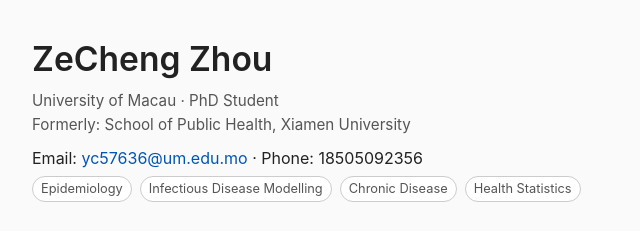
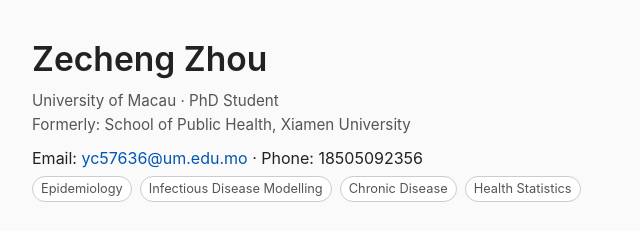
Before and after one commit to wszzcdsg/wszzcdsg.github.io, a plain HTML site: page index.html in a window 1280 px wide. Shown: the top 231 px of the page, 158-798 px from the left. Drawn offline with Linux system fonts and the light colour scheme.

Commit message:
Update index.html

```diff
--- a/index.html
+++ b/index.html
@@ -128,7 +128,7 @@
 
   <header>
     <div class="header-info">
-      <h1>ZeCheng Zhou</h1>
+      <h1>Zecheng Zhou</h1>
       <div class="subtitle">
         University of Macau · PhD Student<br>
         Formerly: School of Public Health, Xiamen University
@@ -144,7 +144,7 @@
         <span class="tag">Health Statistics</span>
       </div>
     </div>
-    <img src="profile.jpg" alt="ZeCheng Zhou" class="profile-photo">
+    <img src="profile.jpg" alt="Zecheng Zhou" class="profile-photo">
   </header>
 
   <section class="section">
```
